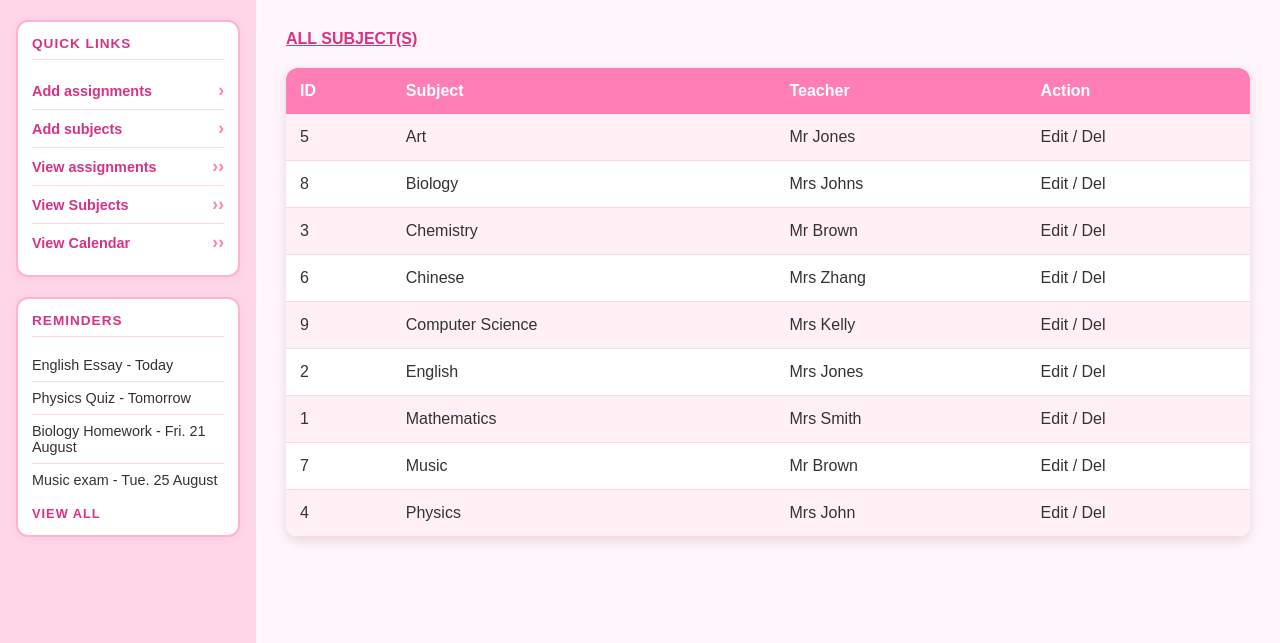
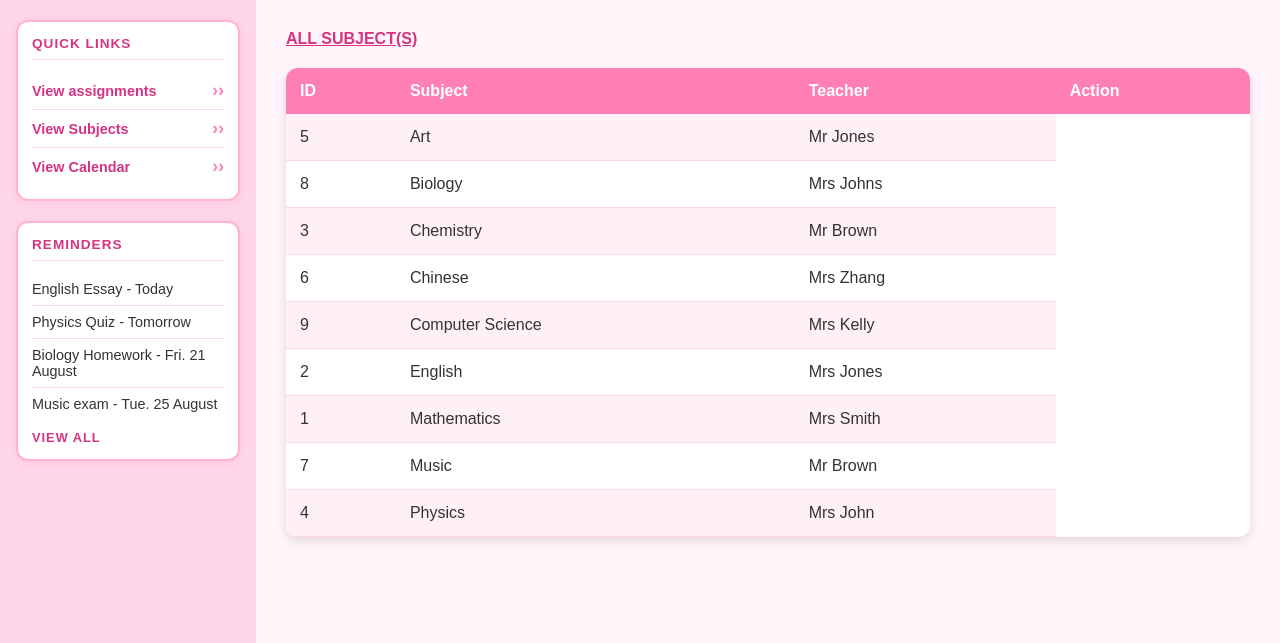
Before and after one commit to chrxssy2023/study_planner, a Flask app: page /subjects in a window 1280 px wide. Shown: the part 157-800 px from the top of the page. Run offline with Flask 3, Linux system fonts and the light colour scheme; data comes from the database, SQL or seed files in the repository.

Commit message:
Removed add subjects and add assignments quick link

```diff
--- a/templates/assignments.html
+++ b/templates/assignments.html
@@ -19,7 +19,6 @@
         <td>{{ row[2] }}</td>
         <td>{{ row[3] }}</td>
         <td>{{ row[4] }}</td>
-        <td>Edit / Del</td>
     </tr>
     {% else %}
     <tr>
--- a/templates/base.html
+++ b/templates/base.html
@@ -60,8 +60,6 @@
             <section class="sidebar-box">
                 <h2>Quick Links</h2>
                 <ul class="quick-links">
-                    <li>Add assignments</li>
-                    <li>Add subjects</li>
                     <li><a href="/assignments">View assignments</a></li>
                     <li><a href="/subjects">View Subjects</a></li>
                     <li><a href="/calendar">View Calendar</a></li>
--- a/templates/subjects.html
+++ b/templates/subjects.html
@@ -15,7 +15,6 @@
         <td>{{ row[0] }}</td>
         <td>{{ row[1] }}</td>
         <td>{{ row[2] }}</td>
-        <td>Edit / Del</td>
     </tr>
     {% else %}
     <tr>
```
